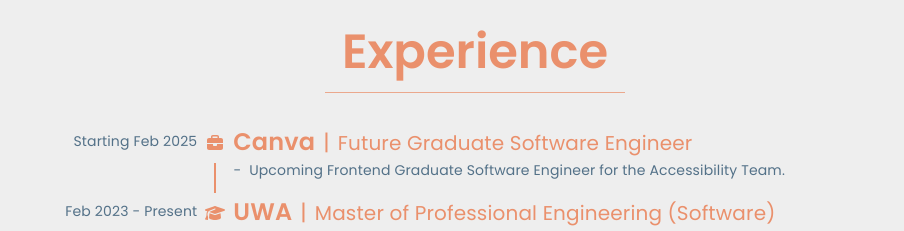
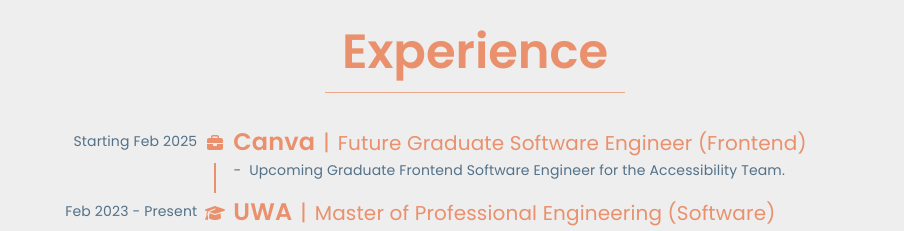
Before and after one commit to Dhrubub/portfolio, a React (Vite) app: page / in a window 1280 px wide. Shown: the part 840-1071 px from the top of the page, without its empty margins (165-1069 px from the left). Built offline with nearby package versions, Linux system fonts and the light colour scheme.

Commit message:
minor wording

```diff
--- a/src/components/TimeLineElements.ts
+++ b/src/components/TimeLineElements.ts
@@ -131,9 +131,9 @@
 	},
 	canva: {
 		title: 'Canva',
-		position: 'Future Graduate Software Engineer',
+		position: 'Future Graduate Software Engineer (Frontend)',
 		description: [
-			'Upcoming Frontend Graduate Software Engineer for the Accessibility Team.',
+			'Upcoming Graduate Frontend Software Engineer for the Accessibility Team.',
 		],
 		date: 'Starting Feb 2025',
 		skills: [],
```
